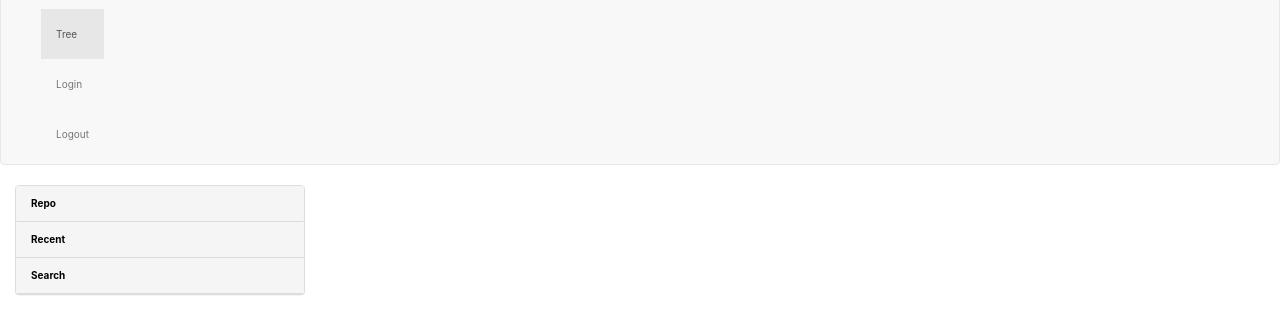
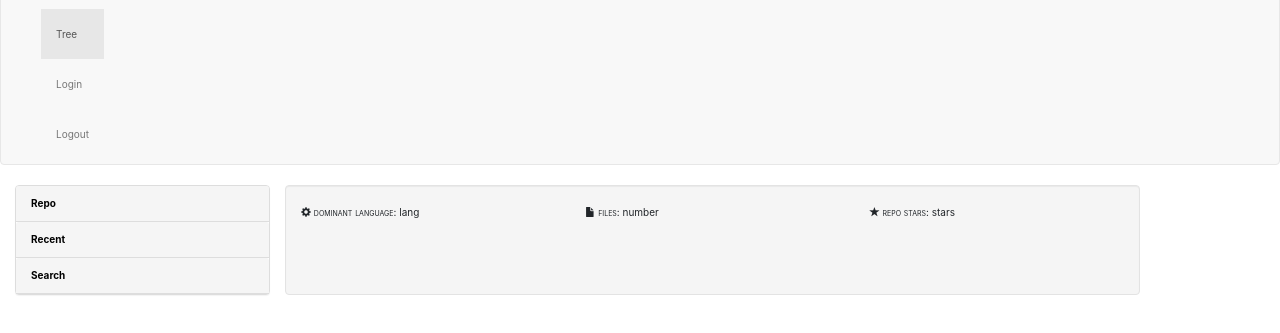
Before and after one commit to topleft/git-tree, a website: page client/public/views/layout.html in a window 1280 px wide. Shown: the part 47-380 px from the top of the page. Drawn offline with nearby package versions, Linux system fonts and the light colour scheme; some packages are replaced by stand-ins of ours; a script that the page names is missing; files whose address does not match are found by name.

Commit message:
added styled stat bar

```diff
--- a/client/public/styles/scss/main.scss
+++ b/client/public/styles/scss/main.scss
@@ -2,6 +2,10 @@
 // @import "../vendor/bourbon/bourbon";
 // @import "../vendor/neat/neat";
 
+
+body {
+  margin-bottom: 60px;
+}
 
 .panel-heading {
   font-weight: bold;
@@ -13,3 +17,36 @@
 a:hover {
   text-decoration: none;
 }
+
+.panel-body {
+  p {
+    font-style: italic;
+  }
+}
+
+.container {
+  margin: 0;
+}
+
+// footer {
+//   position: absolute;
+//   bottom: 0;
+//   width: 100%;
+//   height: 60px;
+//   background-color: #f5f5f5;
+// }
+
+ul {
+  list-style-type: none;
+}
+
+li {
+  display: inline;
+}
+
+.stats {
+
+  span:nth-child(0n+2) {
+    font-variant: small-caps;
+  }
+}
--- a/client/public/tree/tree.html
+++ b/client/public/tree/tree.html
@@ -1,11 +1,13 @@
-
-  <div class= "col-sm-10 col-md-3">
+<div class="container">
+  <div class="row">
+    <div class="col-sm-10 col-md-3">
       <div class="panel panel-default">
           <a class="accordion-toggle" data-toggle="collapse" data-parent="accordion" target="_self" href="##repo">
             <div class="panel-heading">Repo</div>
           </a>
         <div id="repo" class="panel-collapse collapse in">
           <div class="panel-body">
+            <p>Search all GitHub repos by users:</p>
             <form ng-submit="getRepo()">
               <div class="form-group">
                 <label for="item">Repo Owner</label>
@@ -25,16 +27,19 @@
           <div class="panel-heading">Recent</div>
         </a>
         <div id="recent" class="panel-collapse collapse in">
-        <div class="panel-body">show recent repos contributed to</div>
+          <div class="panel-body">
+            <p>Display of recent repos you have contributed to:</p>
+          </div>
         </div>
         <a class="accordion-toggle" data-toggle="collapse" data-parent="accordion" target="_self" href="##search">
           <div class="panel-heading">Search</div>
         </a>
         <div id="search" class="panel-collapse collapse in">
           <div class="panel-body">
+          <p>Search from your repos:</p>
             <form role="search">
               <div class="form-group">
-              <input type="text" class="form-control" placeholder="Search">
+                <input type="text" class="form-control" placeholder="Enter a repo name...">
               </div>
               <button type="submit" class="btn btn-default">Submit</button>
             </form>
@@ -43,9 +48,30 @@
       </div>
     </div>
 
+    <div class="well col-sm-10 col-md-9">
+      <div class="stats row">
+        <div class="col-md-4 stats">
+          <span class="glyphicon glyphicon-cog" aria-hidden="true"></span>
+          <span>dominant language:</span>
+          <span id="language"> lang</span>&nbsp;&nbsp;&nbsp;
+        </div>
+        <div class="col-md-4 stats">
+          <span class="glyphicon glyphicon-file" aria-hidden="true"></span>
+          <span>files:</span>
+          <span id="files"> number</span>&nbsp;&nbsp;&nbsp;
+        </div>
+        <div class="col-md-4 stats">
+          <span class="glyphicon glyphicon-star" aria-hidden="true"></span>
+          <span>repo stars:</span>
+          <span id="stars"> stars</span>
+        </div>
+      </div>
+    </div>
+  </div>
 
-<div id="repo-tree" class="">
+  <div id="repo-tree" class="col-sm-10 col-md-9">
     <div class="">
         <!-- enter tree stuff here -->
     </div>
   </div>
+</div>
```
Also changed, not shown: client/public/styles/css/main.css. Lines whose indentation alone changed are shown as unchanged.
